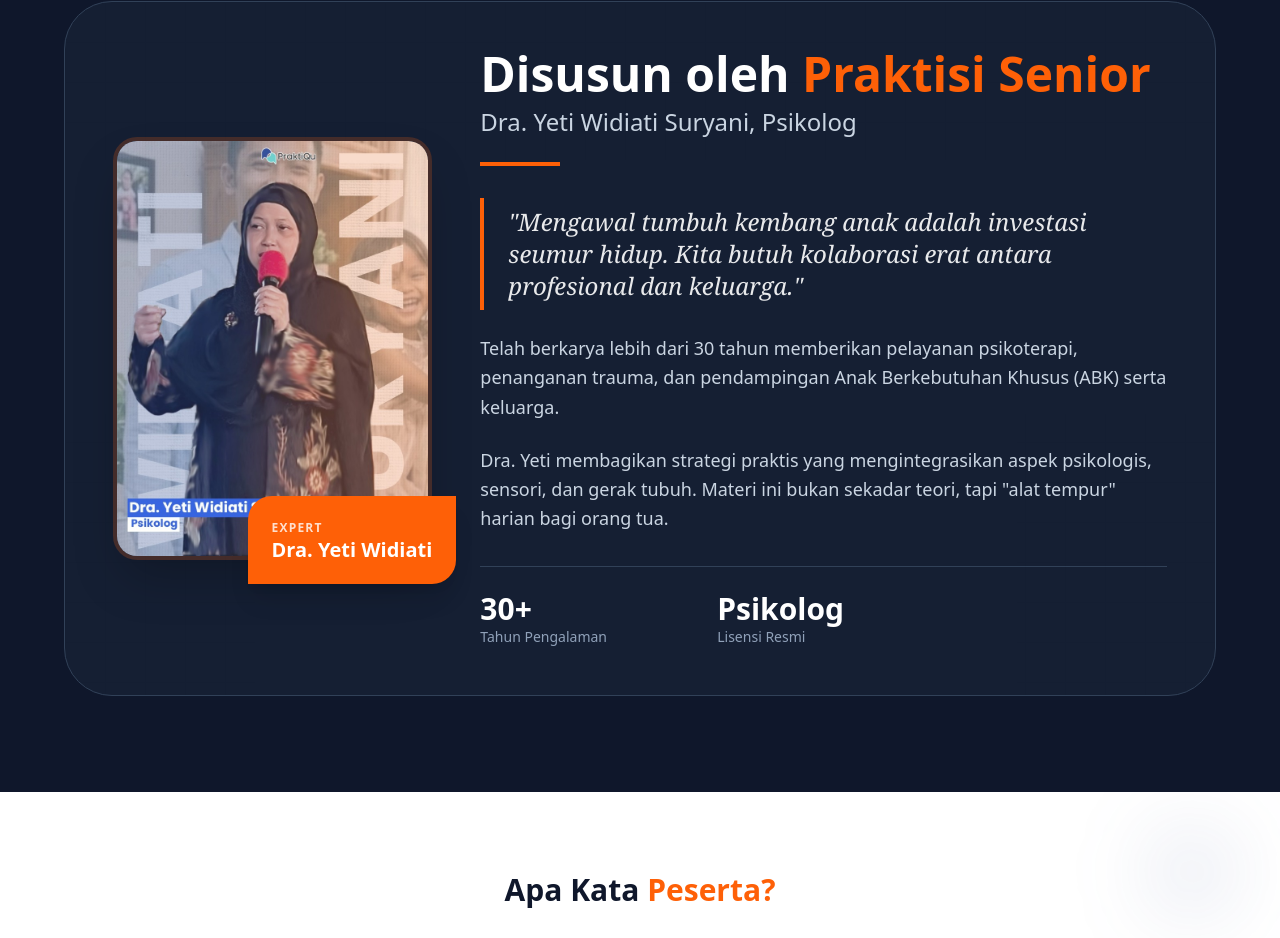
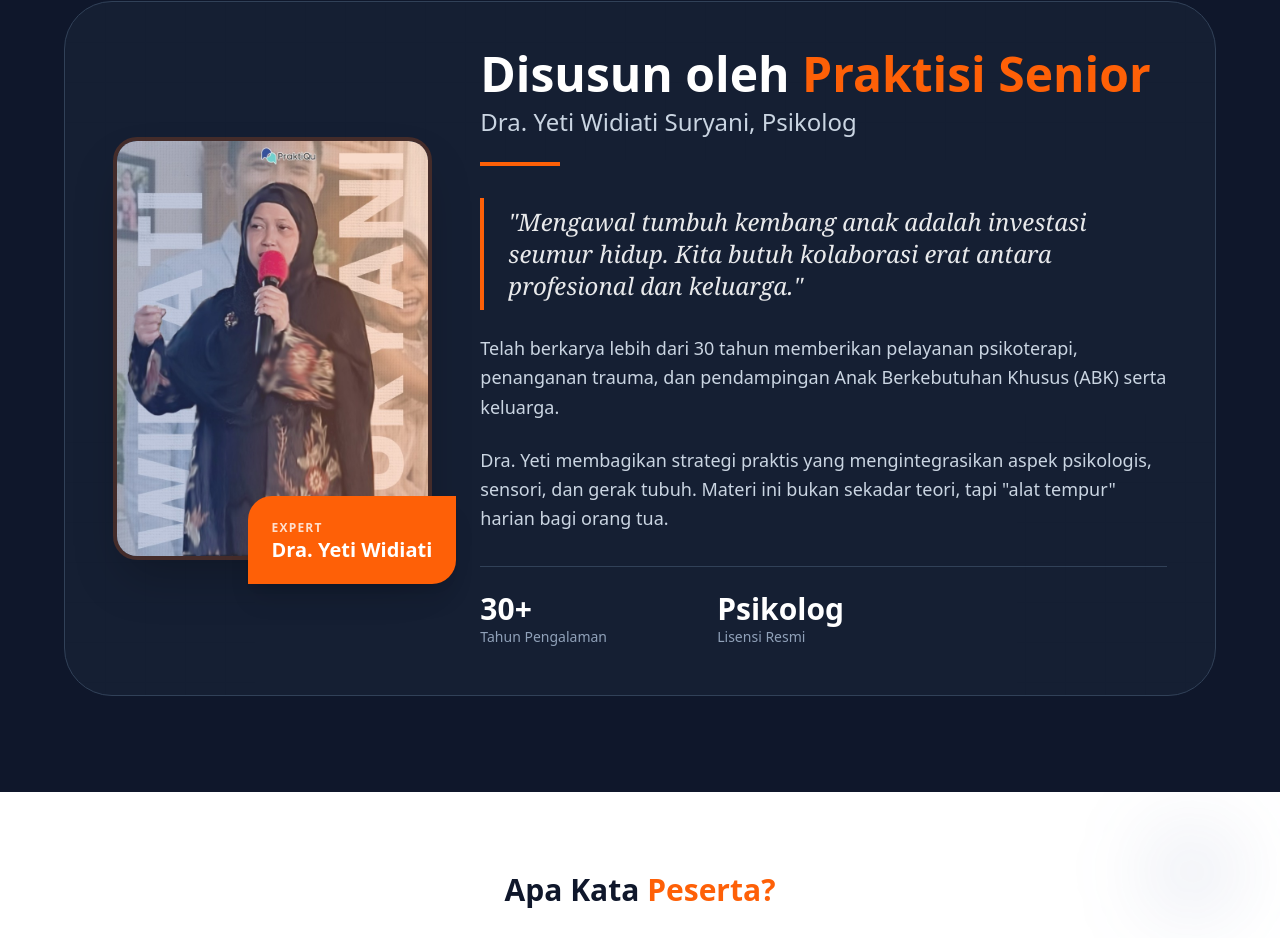
Before and after one commit to websitepraktiqu/marketing, a Next.js app: page /seri-bantu-anakku in a window 1280 px wide. Shown: the part 3425-4363 px from the top of the page. Built offline with nearby package versions, Linux system fonts and the light colour scheme.

Commit message:
feat: add new marketing page for 'Seri Bantu Anakku' eCourse including its content and an expert image.

```diff
--- a/app/seri-bantu-anakku/page.tsx
+++ b/app/seri-bantu-anakku/page.tsx
@@ -562,7 +562,7 @@ export default function SeriBantuAnakku() {
                                     <div className="relative rounded-3xl overflow-hidden border-4 border-[#fe6007]/20 shadow-2xl">
                                         <div className="aspect-[3/4] relative">
                                             <Image
-                                                src="/images/seri-bantu-anakku/expert_new.jpg"
+                                                src="/images/seri-bantu-anakku/expert_wati_suryani.jpg"
                                                 alt="Dra. Yeti Widiati Suryani, Psikolog"
                                                 fill
                                                 className="object-cover hover:scale-105 transition-transform duration-700"
```
Also changed, not shown: public/images/seri-bantu-anakku/expert_wati_suryani.jpg (added).
